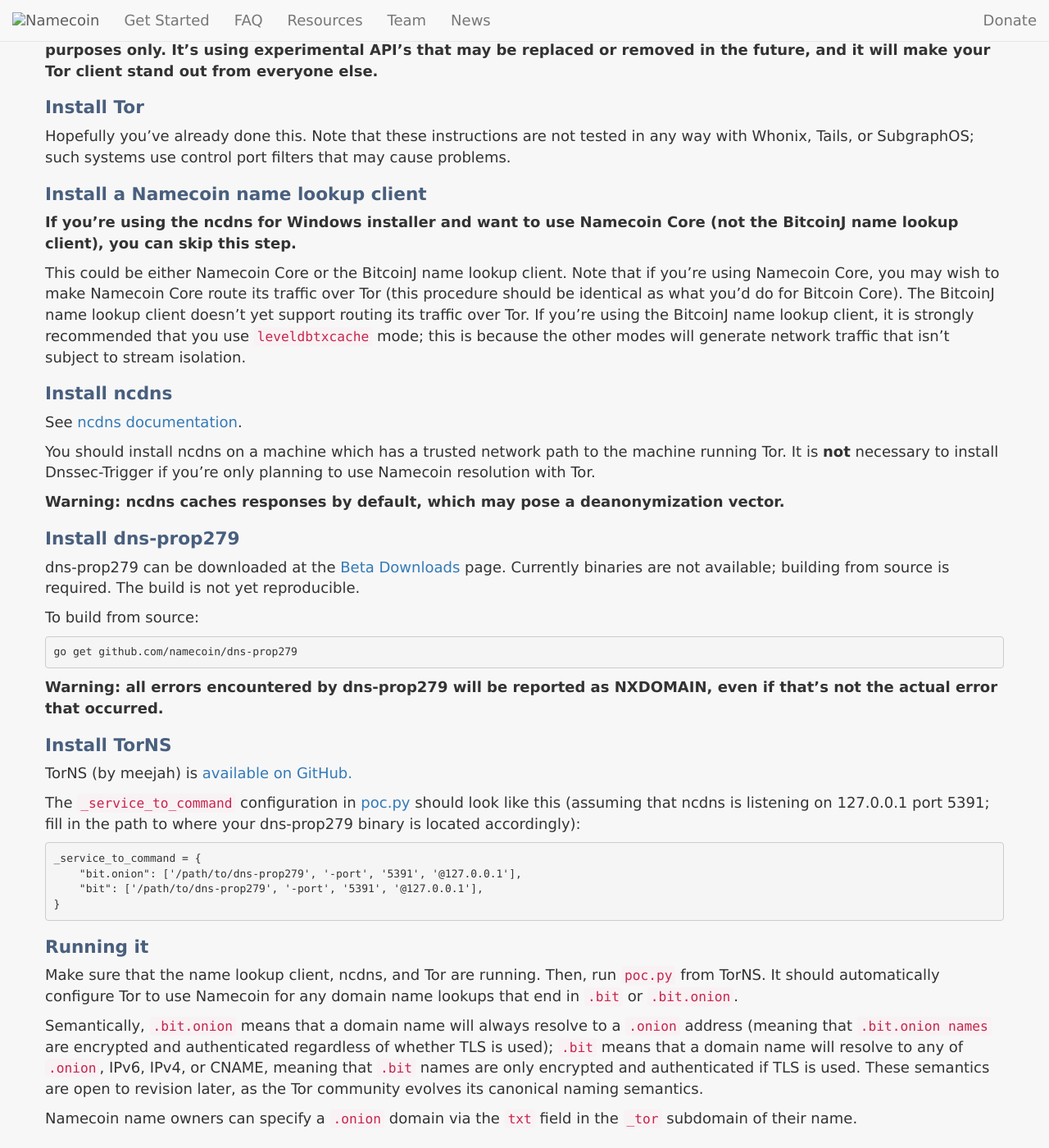
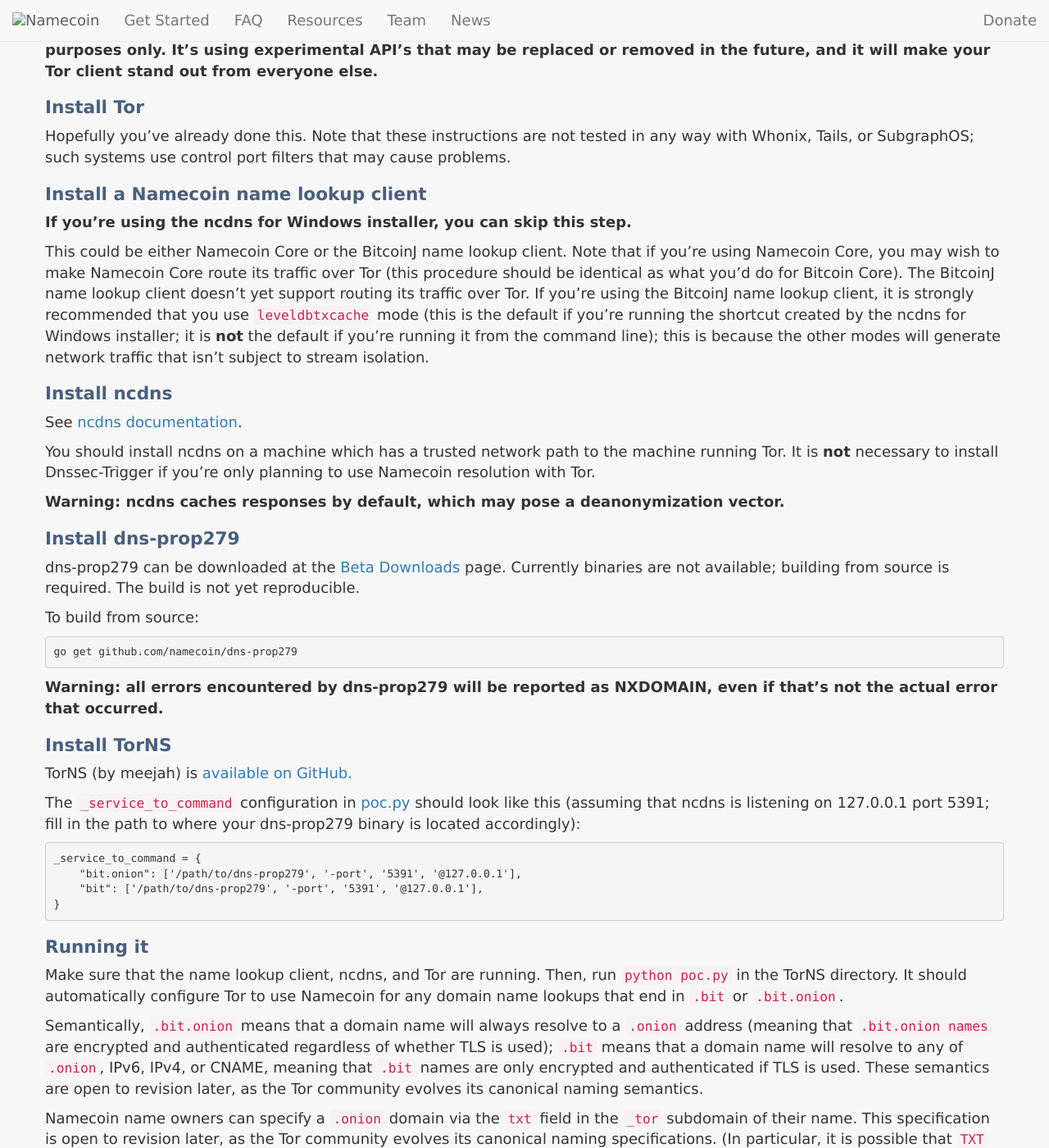
Before and after one commit to JeremyRand/namecoin.org, a Jekyll site: the page built from docs/tor-resolution/index.md, in a window 1280 px wide and 1400 px high, scrolled down 473 px. Shown: the whole window at 82% size. Built offline with Jekyll 4.4.1, drawn with Linux system fonts in a browser that asks for light colours; nearby versions of some CDN libraries; library files that are not in the unit come from our copies; some of the changed text lies outside the part shown.

Commit message:
Docs: Tor Resolution: Minor updates.

```diff
--- a/docs/tor-resolution/index.md
+++ b/docs/tor-resolution/index.md
@@ -15,9 +15,9 @@ Hopefully you've already done this.  Note that these instructions are not tested
 
 ## Install a Namecoin name lookup client
 
-**If you're using the ncdns for Windows installer and want to use Namecoin Core (not the BitcoinJ name lookup client), you can skip this step.**
+**If you're using the ncdns for Windows installer, you can skip this step.**
 
-This could be either Namecoin Core or the BitcoinJ name lookup client.  Note that if you're using Namecoin Core, you may wish to make Namecoin Core route its traffic over Tor (this procedure should be identical as what you'd do for Bitcoin Core).  The BitcoinJ name lookup client doesn't yet support routing its traffic over Tor.  If you're using the BitcoinJ name lookup client, it is strongly recommended that you use `leveldbtxcache` mode; this is because the other modes will generate network traffic that isn't subject to stream isolation.
+This could be either Namecoin Core or the BitcoinJ name lookup client.  Note that if you're using Namecoin Core, you may wish to make Namecoin Core route its traffic over Tor (this procedure should be identical as what you'd do for Bitcoin Core).  The BitcoinJ name lookup client doesn't yet support routing its traffic over Tor.  If you're using the BitcoinJ name lookup client, it is strongly recommended that you use `leveldbtxcache` mode (this is the default if you're running the shortcut created by the ncdns for Windows installer; it is **not** the default if you're running it from the command line); this is because the other modes will generate network traffic that isn't subject to stream isolation.
 
 ## Install ncdns
 
@@ -54,8 +54,8 @@ _service_to_command = {
 
 ## Running it
 
-Make sure that the name lookup client, ncdns, and Tor are running.  Then, run `poc.py` from TorNS.  It should automatically configure Tor to use Namecoin for any domain name lookups that end in `.bit` or `.bit.onion`.
+Make sure that the name lookup client, ncdns, and Tor are running.  Then, run `python poc.py` in the TorNS directory.  It should automatically configure Tor to use Namecoin for any domain name lookups that end in `.bit` or `.bit.onion`.
 
 Semantically, `.bit.onion` means that a domain name will always resolve to a `.onion` address (meaning that `.bit.onion names` are encrypted and authenticated regardless of whether TLS is used); `.bit` means that a domain name will resolve to any of `.onion`, IPv6, IPv4, or CNAME, meaning that `.bit` names are only encrypted and authenticated if TLS is used.  These semantics are open to revision later, as the Tor community evolves its canonical naming semantics.
 
-Namecoin name owners can specify a `.onion` domain via the `txt` field in the `_tor` subdomain of their name.
+Namecoin name owners can specify a `.onion` domain via the `txt` field in the `_tor` subdomain of their name.  This specification is open to revision later, as the Tor community evolves its canonical naming specifications.  (In particular, it is possible that `TXT` records might be replaced with `SRV` records.)
```
